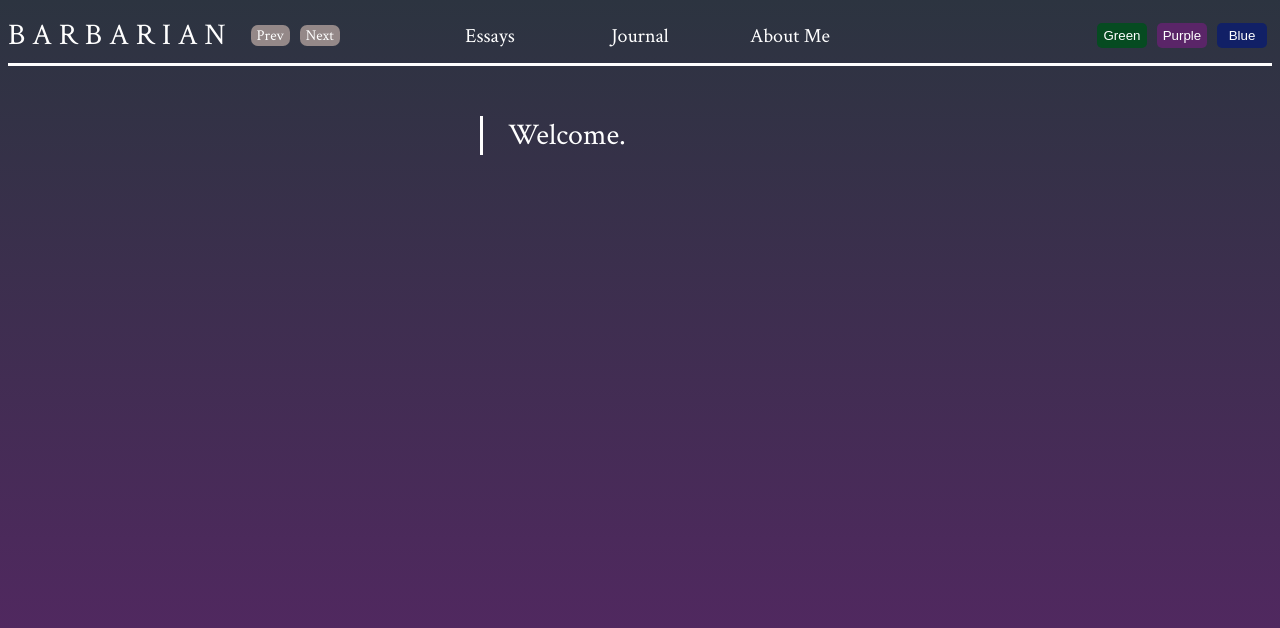
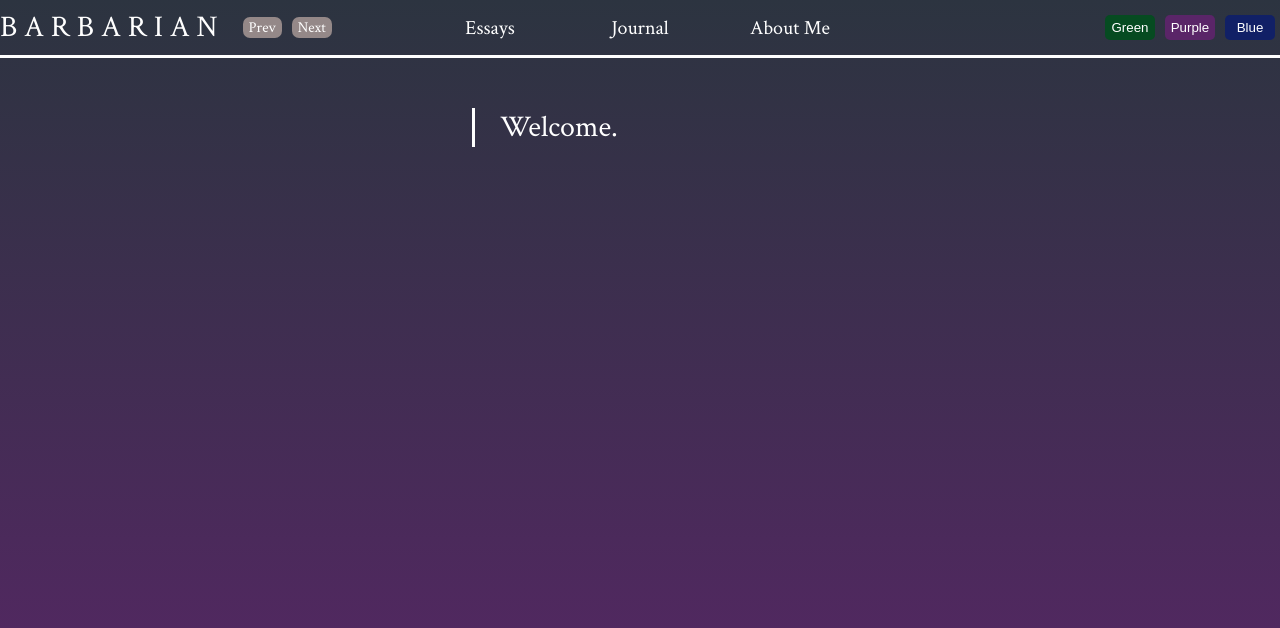
Before and after one commit to Syedkarimm/Barbarian, a plain HTML site: page index.html in a window 1280 px wide. Drawn offline with Linux system fonts and the light colour scheme.

Commit message:
Update general.css

```diff
--- a/styles/general.css
+++ b/styles/general.css
@@ -4,6 +4,10 @@ htmL{
 
 body{
   background: linear-gradient(#2c3440, rgb(90, 37, 104));
+  height: 100%;
+  margin: 0;
+  background-repeat: no-repeat;
+  background-attachment: fixed;
 
 
 }
@@ -13,4 +17,5 @@ body{
   font-size: 30px;
   font-family: 'Crimson Text', serif;
   color: white;
+
 }
```
